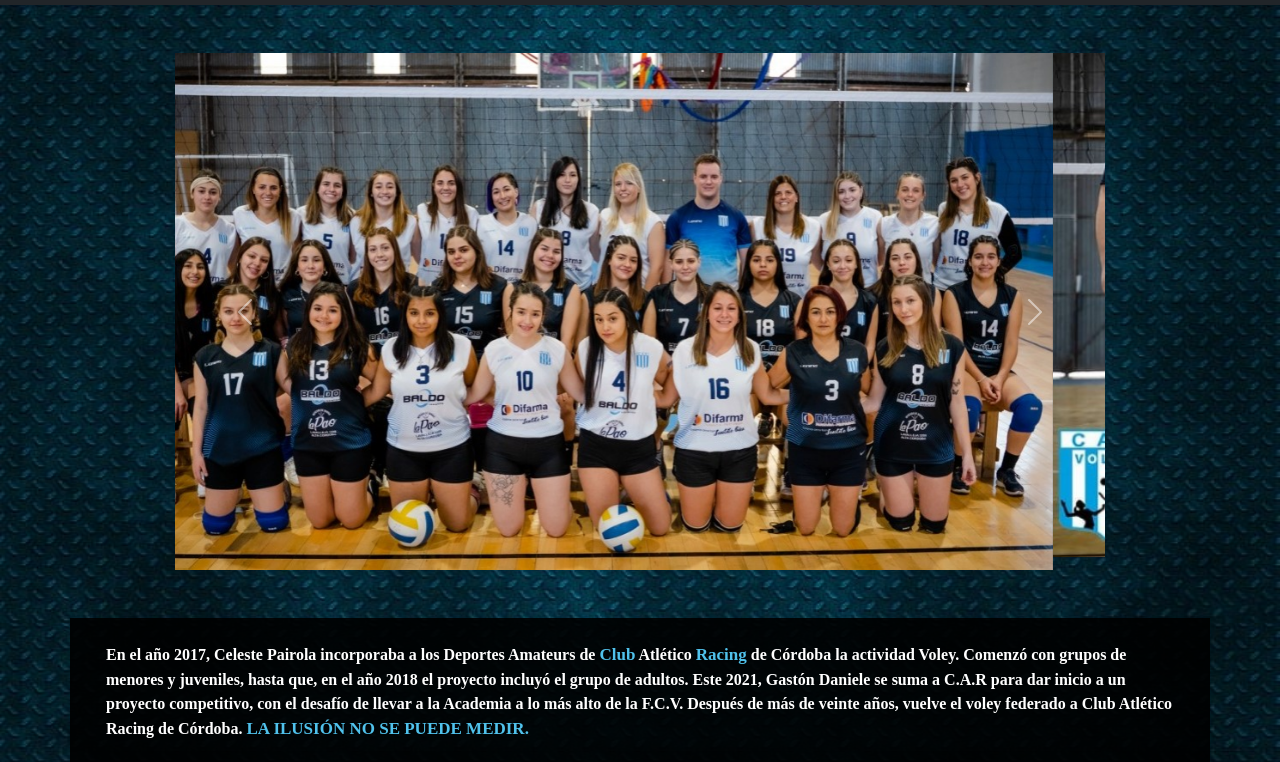
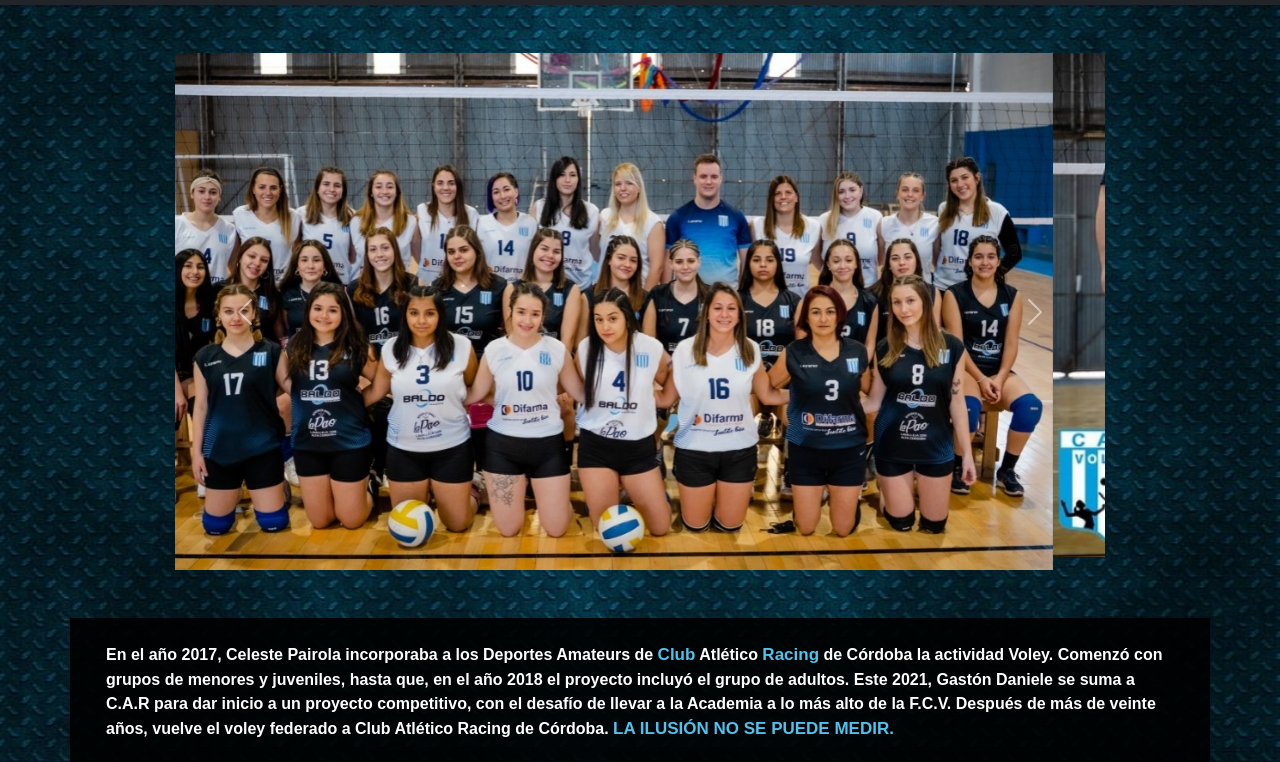
Before and after one commit to RocioVDiaz/voleyracingdiazr, a website: page index.html in a window 1280 px wide. Shown: the part 177-939 px from the top of the page. Drawn offline with nearby package versions, Linux system fonts and the light colour scheme; files whose address does not match are found by name; a web font is replaced by a local one.

Commit message:
cambio en index

```diff
--- a/index.html
+++ b/index.html
@@ -158,8 +158,8 @@
                     </div>
                   </div>
                 </div>
-                <div class="desc">
-                  <p class="card-text p-4">En el año 2017, Celeste Pairola incorporaba a los Deportes Amateurs de
+                <div class="tarjeta desc">
+                  <p class="card-text  p-4">En el año 2017, Celeste Pairola incorporaba a los Deportes Amateurs de
                     <span class="celeste"> Club</span> Atlético <span class="celeste"> Racing</span> de Córdoba la
                     actividad Voley. Comenzó con grupos
                     de menores y juveniles, hasta que, en el año 2018 el proyecto incluyó el
--- a/scss/pages/index.scss
+++ b/scss/pages/index.scss
@@ -1,4 +1,5 @@
 @import "media/media.scss";
+@import "../variables/variables.scss";
 $alto: 500px;
 
 /* operaciones */
@@ -32,7 +33,7 @@ $alto: 500px;
 .desc {
   background-color: rgba(0, 0, 0, 0.904);
   color: $color-texto;
-  font-family: $color-texto;
+  font-family: $letra-texto;
   font-weight: bold;
   .celeste {
     @include texto(17px);
```
Also changed, not shown: css/indexcss.css.
